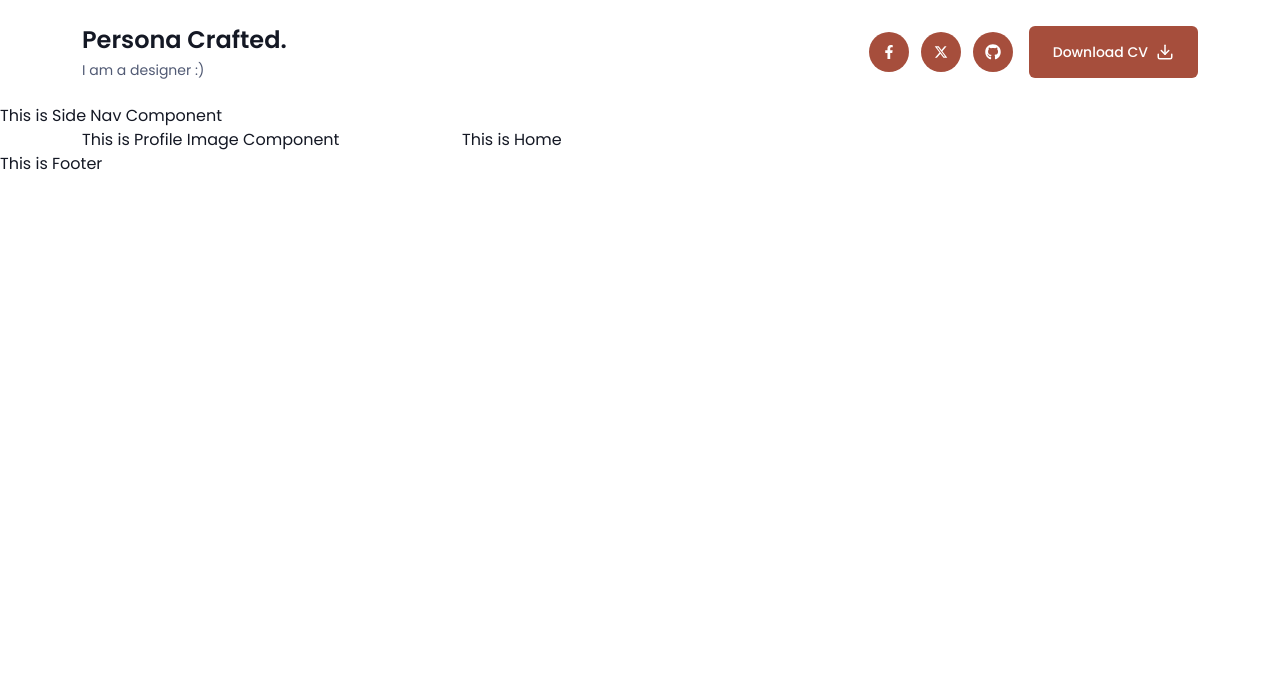
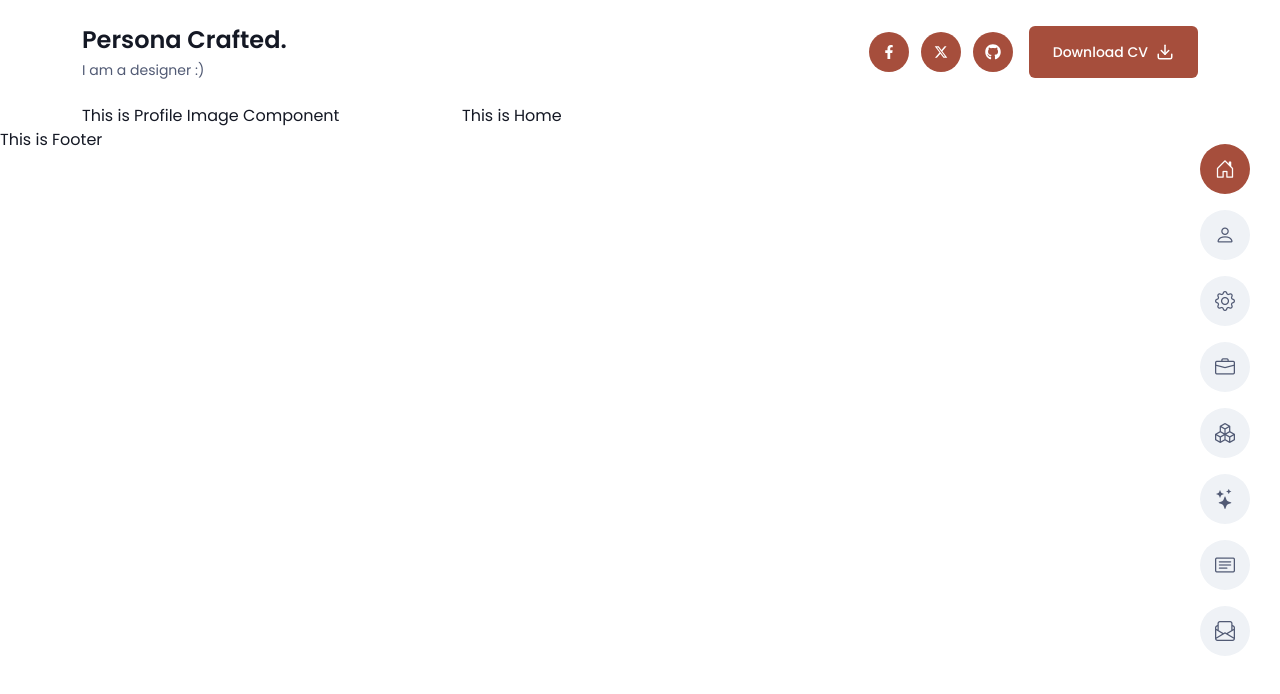
Before and after one commit to AbrarulRhythm/persona-crafted, a React (Vite) app: page / in a window 1280 px wide. Shown: the top 694 px of the page. Built offline with nearby package versions, Linux system fonts and the light colour scheme.

Commit message:
added side nav

```diff
--- a/package.json
+++ b/package.json
@@ -11,6 +11,7 @@
   },
   "dependencies": {
     "@tailwindcss/vite": "^4.1.14",
+    "bootstrap-icons": "^1.13.1",
     "react": "^19.1.1",
     "react-dom": "^19.1.1",
     "react-icons": "^5.5.0",
--- a/src/components/SideNav/SideNav.jsx
+++ b/src/components/SideNav/SideNav.jsx
@@ -1,9 +1,29 @@
 import React from 'react';
+import { navigationData } from '../../data/navigationData';
+import { NavLink } from 'react-router';
+import "bootstrap-icons/font/bootstrap-icons.css";
 
 const SideNav = () => {
     return (
-        <div>
-            <h1>This is Side Nav Component</h1>
+        <div className='hidden lg:block side-nav fixed right-[30px] top-[50%] translate-y-[-50%]'>
+            <ul className='space-y-4'>
+                {
+                    navigationData.map((data) => {
+                        return (
+                            <li key={data.id} className='flex'>
+                                <NavLink to={data.path} className='link-items'>
+                                    <div className='flex items-center relative'>
+                                        <span className='link-name bg-primary text-white uppercase font-medium h-[50px] leading-[50px] pl-6 pr-10 rounded-full absolute -right-0.5 duration-300 opacity-0 invisible'>{data.name}</span>
+                                        <div className='link-icon relative w-[50px] h-[50px] flex justify-center items-center bg-bg-2 hover:bg-primary text-body hover:text-white duration-300 rounded-full text-xl'>
+                                            <i className={`${data.icon}`}></i>
+                                        </div>
+                                    </div>
+                                </NavLink>
+                            </li>
+                        )
+                    })
+                }
+            </ul>
         </div>
     );
 };
--- a/src/data/navigationData.js
+++ b/src/data/navigationData.js
@@ -1,12 +1,52 @@
 const navigationData = [
-    { id: 1, name: "Home", path: "/" },
-    { id: 2, name: "About", path: "/about" },
-    { id: 3, name: "Services", path: "/services" },
-    { id: 4, name: "Resume", path: "/resume" },
-    { id: 5, name: "Portfolio", path: "/portfolio" },
-    { id: 6, name: "Clients", path: "/clients" },
-    { id: 7, name: "Nerws", path: "/nerws" },
-    { id: 8, name: "Contact", path: "/contact" }
+    {
+        id: 1,
+        name: "Home",
+        path: "/",
+        icon: "bi bi-house-door"
+    },
+    {
+        id: 2,
+        name: "About",
+        path: "/about",
+        icon: "bi bi-person"
+    },
+    {
+        id: 3,
+        name: "Services",
+        path: "/services",
+        icon: "bi bi-gear"
+    },
+    {
+        id: 4,
+        name: "Resume",
+        path: "/resume",
+        icon: "bi bi-briefcase"
+    },
+    {
+        id: 5,
+        name: "Portfolio",
+        path: "/portfolio",
+        icon: "bi bi-boxes"
+    },
+    {
+        id: 6,
+        name: "Clients",
+        path: "/clients",
+        icon: "bi bi-stars"
+    },
+    {
+        id: 7,
+        name: "News",
+        path: "/news",
+        icon: "bi bi-card-text"
+    },
+    {
+        id: 8,
+        name: "Contact",
+        path: "/contact",
+        icon: "bi bi-envelope-paper"
+    }
 ];
 
 export { navigationData };
--- a/src/index.css
+++ b/src/index.css
@@ -48,3 +48,12 @@ p {
 .container {
     @apply mx-auto sm:max-w-[540px] md:max-w-[720px] lg:max-w-[960px] xl:max-w-[1140px] xxl:max-w-[1320px] px-3;
 }
+
+/* =================== Side Nav ================== */
+.side-nav .link-items:hover .link-name {
+    @apply right-3 opacity-100 visible
+}
+
+.side-nav .link-items.active .link-icon {
+    @apply bg-primary text-white
+}
--- a/src/pages/ErrorPage/ErrorPage.jsx
+++ b/src/pages/ErrorPage/ErrorPage.jsx
@@ -3,6 +3,7 @@ import React from 'react';
 const ErrorPage = () => {
     return (
         <div>
+            <title>Persona Crafted - Personal Portfolio React Template</title>
             <h1>This is 404 not found page</h1>
         </div>
     );
```
Also changed, not shown: 1 other file (tests, documents, lock files or other folders).
